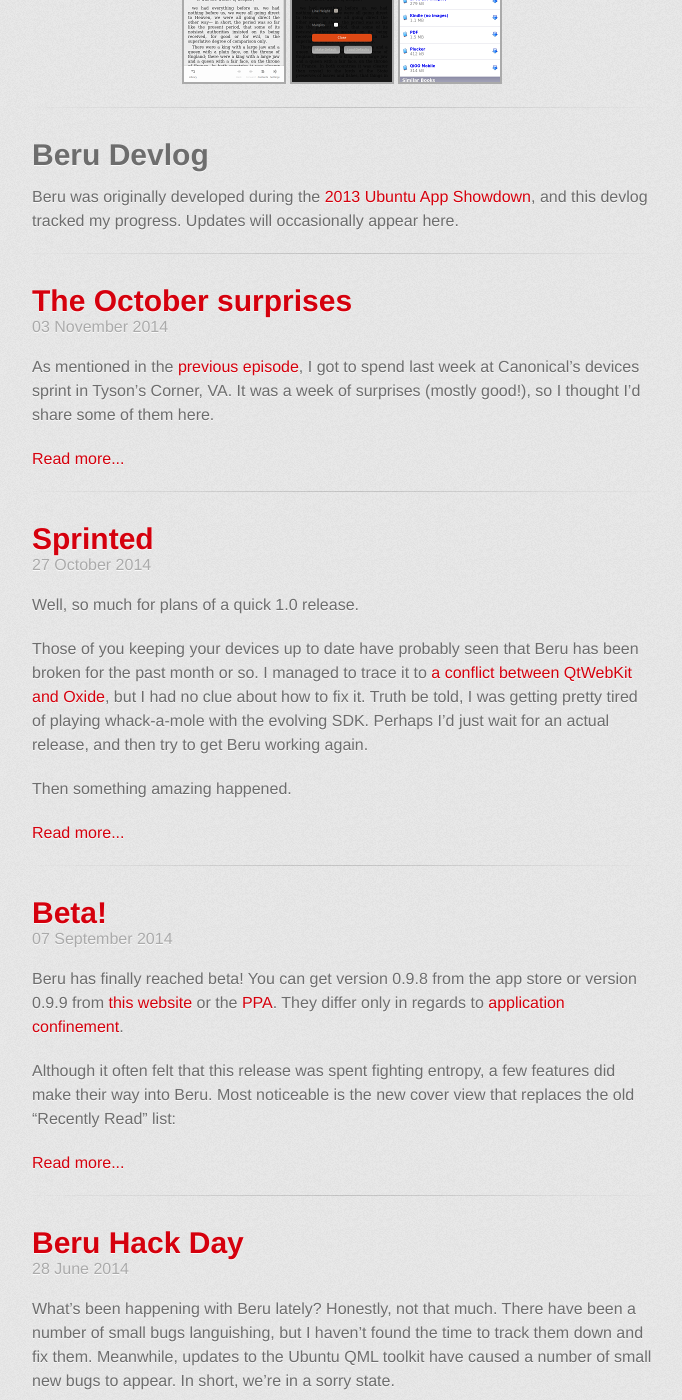
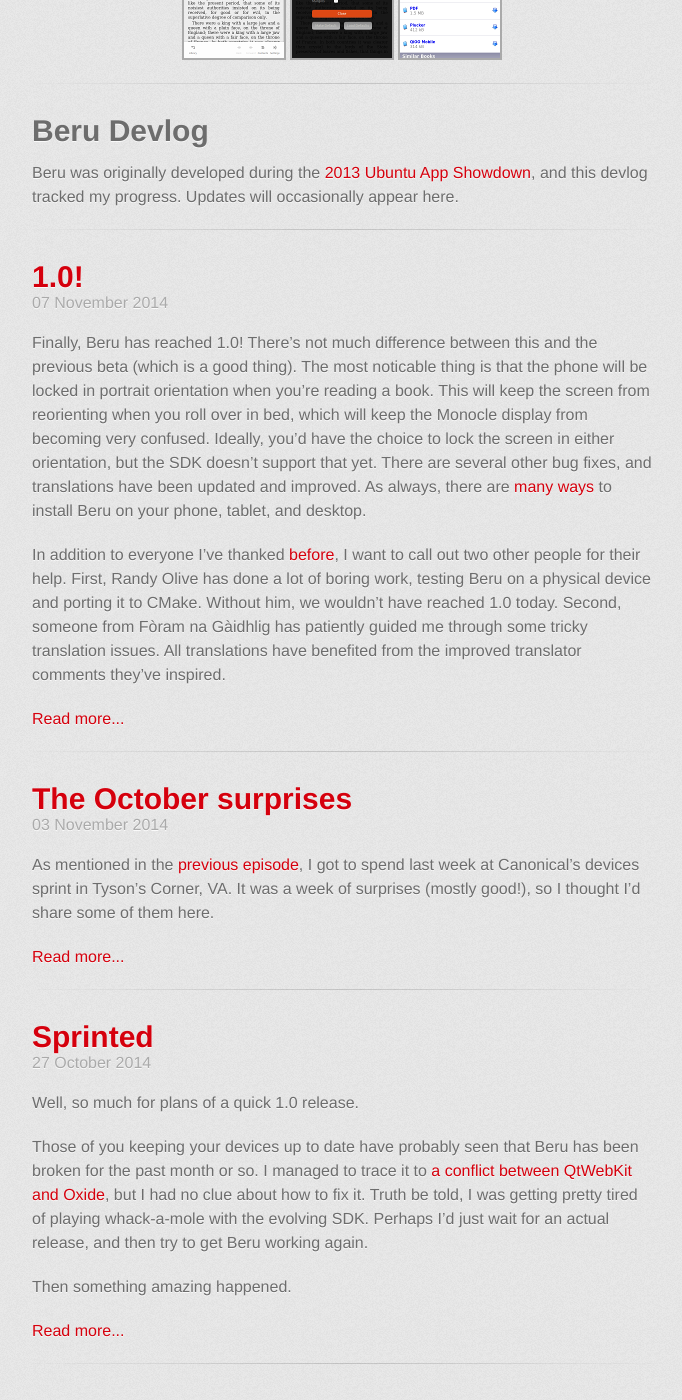
Before and after one commit to rschroll/beru, a Jekyll site: the page built from index.html, in a window 1280 px wide and 1400 px high, scrolled down 1187 px. Shown: the whole window, without its empty margins (298-980 px from the left). Built offline with Jekyll 4.4.1, drawn with Linux system fonts in a browser that asks for light colours; some web fonts are replaced; some of the changed text lies outside the part shown.

```diff
--- /dev/null
+++ b/_posts/2014-11-07-10.md
@@ -0,0 +1,7 @@
+---
+layout: post
+title: 1.0!
+---
+Finally, Beru has reached 1.0!  There's not much difference between this and the previous beta (which is a good thing).  The most noticable thing is that the phone will be locked in portrait orientation when you're reading a book.  This will keep the screen from reorienting when you roll over in bed, which will keep the Monocle display from becoming very confused.  Ideally, you'd have the choice to lock the screen in either orientation, but the SDK doesn't support that yet.  There are several other bug fixes, and translations have been updated and improved.  As always, there are [many ways]({{ site.baseurl }}/install.html) to install Beru on your phone, tablet, and desktop.
+
+In addition to everyone I've thanked [before]({{ site.baseurl }}{% post_url 2014-10-27-sprinted %}), I want to call out two other people for their help.  First, Randy Olive has done a lot of boring work, testing Beru on a physical device and porting it to CMake.  Without him, we wouldn't have reached 1.0 today.  Second, someone from Fòram na Gàidhlig has patiently guided me through some tricky translation issues.  All translations have benefited from the improved translator comments they've inspired.
--- a/index.html
+++ b/index.html
@@ -6,7 +6,7 @@ title: Basic Epub Reader for Ubuntu
 <hr>
 
 <section id="main_content">
-<p>Beru lets you read DRM-free Epub books on your Ubuntu desktop or touch device.  It tries to be unobtrusive, letting you manage your books as you like.  Your place in your books is saved to Ubuntu One, so you can pick up reading on any of your devices.</p>
+<p>Beru lets you read DRM-free Epub books on your Ubuntu desktop or touch device.  It tries to be unobtrusive, letting you manage your books as you like.</p>
 
 <p>Beru is availble in the <a href="{{ site.baseurl }}/install.html#store">Ubuntu Software Store</a>, as <a href="{{ site.baseurl }}/install.html#click">click package</a>, and in a <a href="{{ site.baseurl }}/install.html#ppa">PPA</a>.  It is developed <a href="https://github.com/rschroll/beru">on GitHub</a> and licensed under the GPLv3.</p>
 
--- a/install.md
+++ b/install.md
@@ -16,7 +16,7 @@ Beru is available in the Software Store for Ubuntu Touch.  (This is different fr
 Note that this version runs under [application confinement restrictions]({{ site.baseurl }}/confinement.html).
 
 ## <a name="click">Click package</a>
-Download the click package for your [ARM touch device]({{ site.baseurl }}/assets/com.ubuntu.developer.rschroll.beru_0.9.11_armhf.click) and install it with
+Download the click package for your [ARM touch device]({{ site.baseurl }}/assets/com.ubuntu.developer.rschroll.beru_1.0.1_armhf.click) and install it with
 {% highlight bash %}
 sudo pkcon install-local *.click
 {% endhighlight %}
```
Also changed, not shown: 1 other file.
